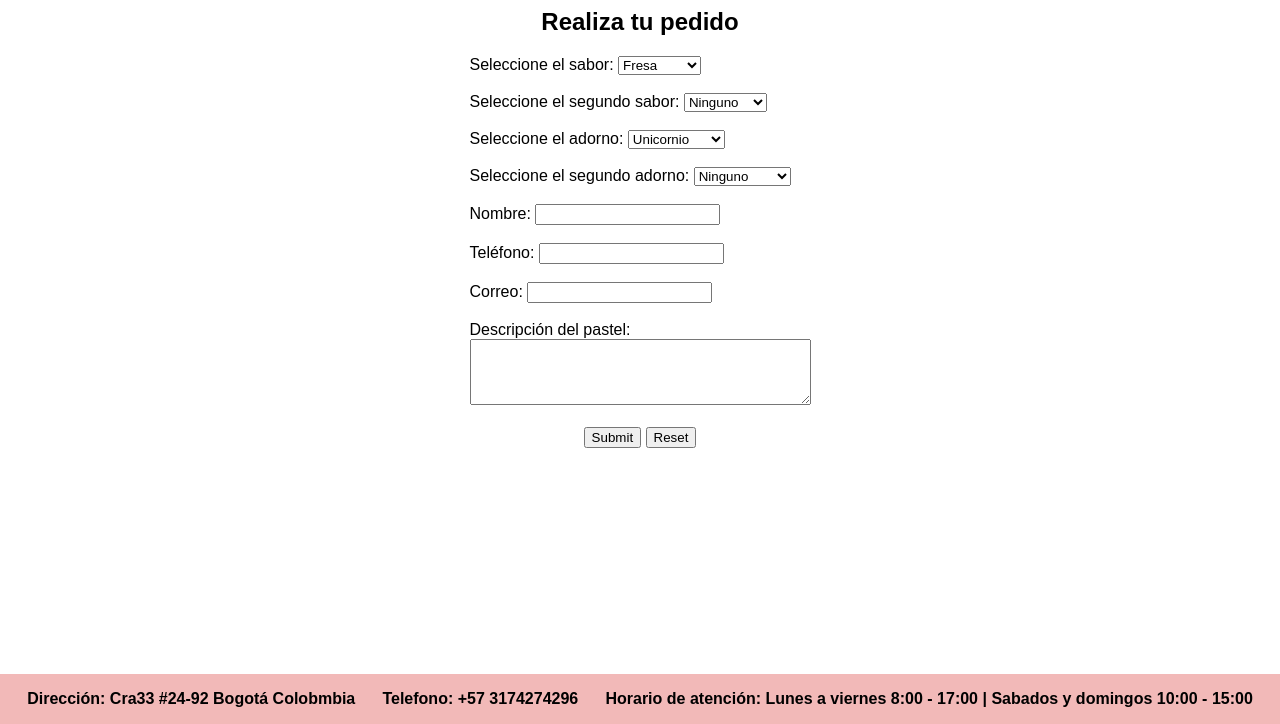
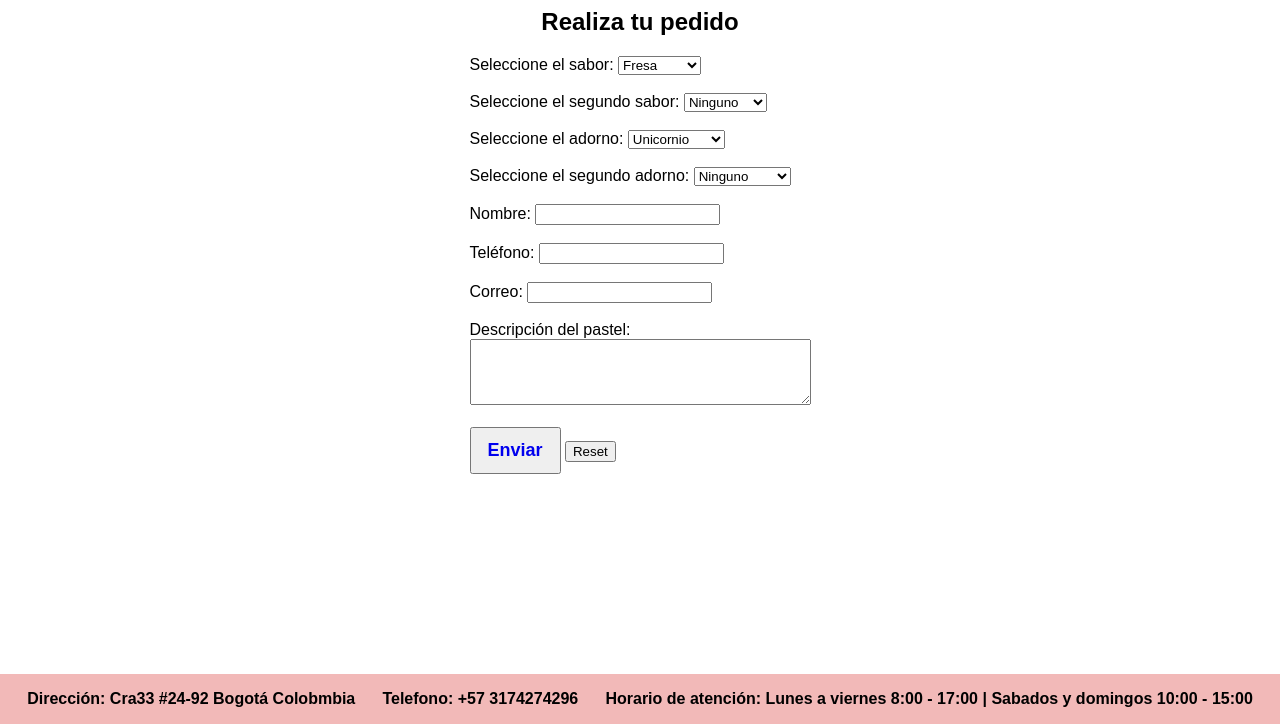
Before and after one commit to Punchfire/punchfire.github.io, a plain HTML site: page Pedidos.html in a window 1280 px wide. Shown: the part 76-800 px from the top of the page. Drawn offline with Linux system fonts and the light colour scheme.

Commit message:
Add files via upload

```diff
--- a/Pedidos.html
+++ b/Pedidos.html
@@ -27,7 +27,7 @@
             </div>
             <div class="cont_centrado">
                 <!-- Formulario -->
-                <form action="Pedidos.html" id="form1" method="post">
+                <form action="Envio.html" id="form1" method="post">
                     <!-- Select sabor -->
                     <label for="sabor">Seleccione el sabor:</label>
                     <select name="sabor" id="sabor">
@@ -70,9 +70,9 @@
                     <input type="email" id="correo" name="correo"><br><br>
                     <label for="descripcion">Descripción del pastel: </label><br>
                     <textarea name="descripcion" id="descripcion" cols="40px" rows="4"></textarea><br><br>
-                    <div class="centrado">
-                        <input type="submit">
-                        <input type="reset">
+                    <div class="boton">
+                        <button><a href="Envio.html" class="texto">Enviar</a></button>
+                        <input type="reset" class="texto">
                     </div>
                 </form>
             </div>
```
